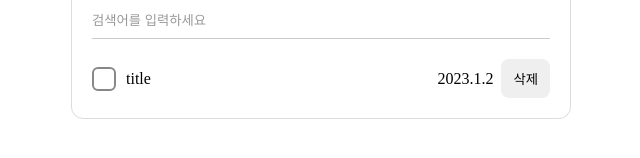
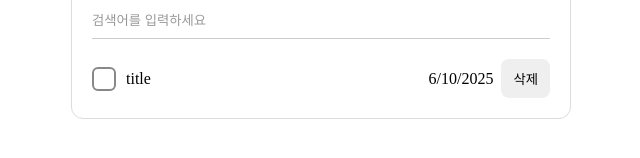
Before and after one commit to nada5un/todo-react, a React (Vite) app: page / in a window 1280 px wide. Shown: the part 388-546 px from the top of the page, without its empty margins (319-959 px from the left). Built offline with nearby package versions, Linux system fonts and the light colour scheme.

Commit message:
modify : TodoItem

```diff
--- a/src/components/TodoItem/TodoItem.jsx
+++ b/src/components/TodoItem/TodoItem.jsx
@@ -11,7 +11,7 @@ const TodoItem = ({ todo }) => {
                 </label>
             </div>
             <div className="TodoItem__title">title</div>
-            <div className="TodoItem__date">2023.1.2</div>
+            <div className="TodoItem__date">{new Date().toLocaleDateString()}</div>
             <button className="TodoItem__delete">삭제</button>
         </div>
     );
--- a/src/components/TodoItem/TodoItem.scss
+++ b/src/components/TodoItem/TodoItem.scss
@@ -73,5 +73,6 @@
         border: none;
         border-radius: 8px;
         margin-left: 8px;
+        cursor: pointer;
     }
 }
```
